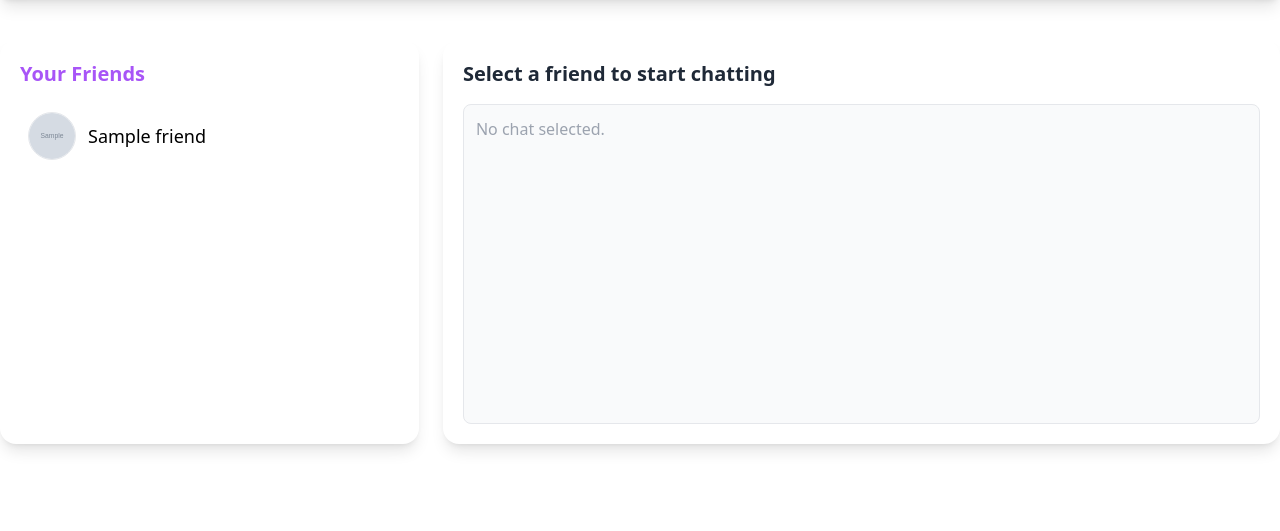
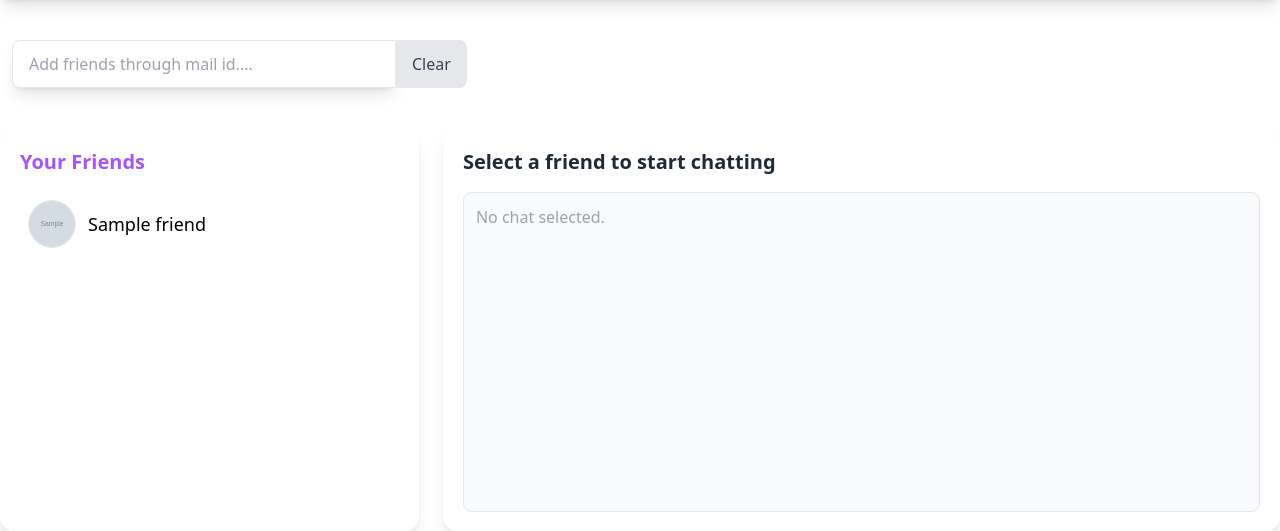
Before and after one commit to avinaykalyanreddy/whatsappclone, a Django app: template users/templates/users/home.html in a window 1280 px wide. Shown: the part 80-611 px from the top of the page. Run offline with Django 4.2, Linux system fonts and the light colour scheme; the template is opened without the code that fills it: most values are stand-ins (such as "Sample title", 1, 10 or a date in 2020); grey boxes marked "Sample" are stand-in pictures; some libraries are stand-ins or nearby versions.

Commit message:
search friend feature

```diff
--- a/chat/routing.py
+++ b/chat/routing.py
@@ -1,8 +1,9 @@
 from django.urls import path
-from . import consumers
+from . import consumers,consumers2
 
 websocket_urlpatterns = [
     # re_path(r"ws/chat/(?P<room_name>\w+)/$", consumers.ChatConsumer.as_asgi()),
 
     path("ws/chat/<int:sender_id>/<int:receiver_id>/",consumers.ChatConsumer.as_asgi()),
+    path("ws/search-friends/<int:sender_id>/",consumers2.SearchFriend.as_asgi()),
 ]
--- a/users/templates/users/home.html
+++ b/users/templates/users/home.html
@@ -2,6 +2,25 @@
 {% load static %}
 
 {% block body %}
+<div class="my-10 mx-3 flex items-center">
+  <!-- Input Box -->
+  <input
+      class="border w-96 h-12 px-4 rounded-l-lg shadow-lg focus:outline-none focus:ring-2 focus:ring-purple-500"
+      type="text"
+      placeholder="Add friends through mail id...." oninput="searchFriends()" id="search-friends">
+
+  <!-- Clear Button -->
+  <button
+      class="bg-gray-200 px-4 h-12 rounded-r-lg hover:bg-gray-300 text-gray-700 font-medium"
+      onclick="this.previousElementSibling.value = ''">
+      Clear
+  </button>
+</div>
+
+<div id="list-friends">
+
+</div>
+
 <div class="flex justify-center mt-10 space-x-6">
 
   <!-- Left Card: Friends List -->
@@ -48,6 +67,63 @@
     let chatSocket = null;
     let selectedFriendId = null;
     let sender_id  = '{{ user_obj.id }}';
+    let searchSocket = null;
+
+
+    function searchFriends() {
+        const searchBox = document.getElementById("search-friends");
+        const searchValue = searchBox.value.trim();
+
+        if (!searchSocket || searchSocket.readyState === WebSocket.CLOSED) {
+            const protocol = window.location.protocol === "https:" ? "wss://" : "ws://";
+            searchSocket = new WebSocket(protocol + window.location.host + `/ws/search-friends/${sender_id}/`);
+
+            // Send search when connection opens
+            searchSocket.onopen = function() {
+                if (searchValue !== "") {
+                    searchSocket.send(JSON.stringify({ search: searchValue }));
+                }
+            };
+
+            searchSocket.onmessage = function(e) {
+                const data = JSON.parse(e.data);
+                console.log("Received data:", data);  // Add this
+                const listContainer = document.getElementById("list-friends");
+                listContainer.innerHTML = ""; // Clear previous results
+
+                if (data.friends && data.friends.length > 0) {
+                    data.friends.forEach(friend => {
+                        const friendDiv = document.createElement("div");
+                        friendDiv.className = "flex items-center space-x-3 p-2 rounded-lg hover:bg-gray-100 cursor-pointer";
+                        // friendDiv.onclick = () => openChat(friend.id, friend.name);
+                        friendDiv.innerHTML = `
+                            <img src="${friend.icon}" alt="${friend.name}" class="w-10 h-10 rounded-full border">
+                            <span class="text-lg font-medium">${friend.name}</span>
+                        `;
+                        listContainer.appendChild(friendDiv);
+                    });
+                } else {
+                    listContainer.innerHTML = "<p class='text-gray-500'>No friends found.</p>";
+                }
+            };
+
+
+            searchSocket.onclose = function(e) {
+                console.error("Search socket closed unexpectedly", e);
+            };
+
+            searchSocket.onerror = function(e) {
+                console.error("Search socket error:", e);
+            };
+        } else {
+            // If socket is already open, just send the query
+            if (searchValue !== "") {
+                searchSocket.send(JSON.stringify({ search: searchValue }));
+            }
+        }
+    }
+
+
 
     function formatDateTime(isoString) {
         const date = new Date(isoString);
```
Also changed, not shown: chat/consumers2.py (added, +47 -0 lines), db.sqlite3.
